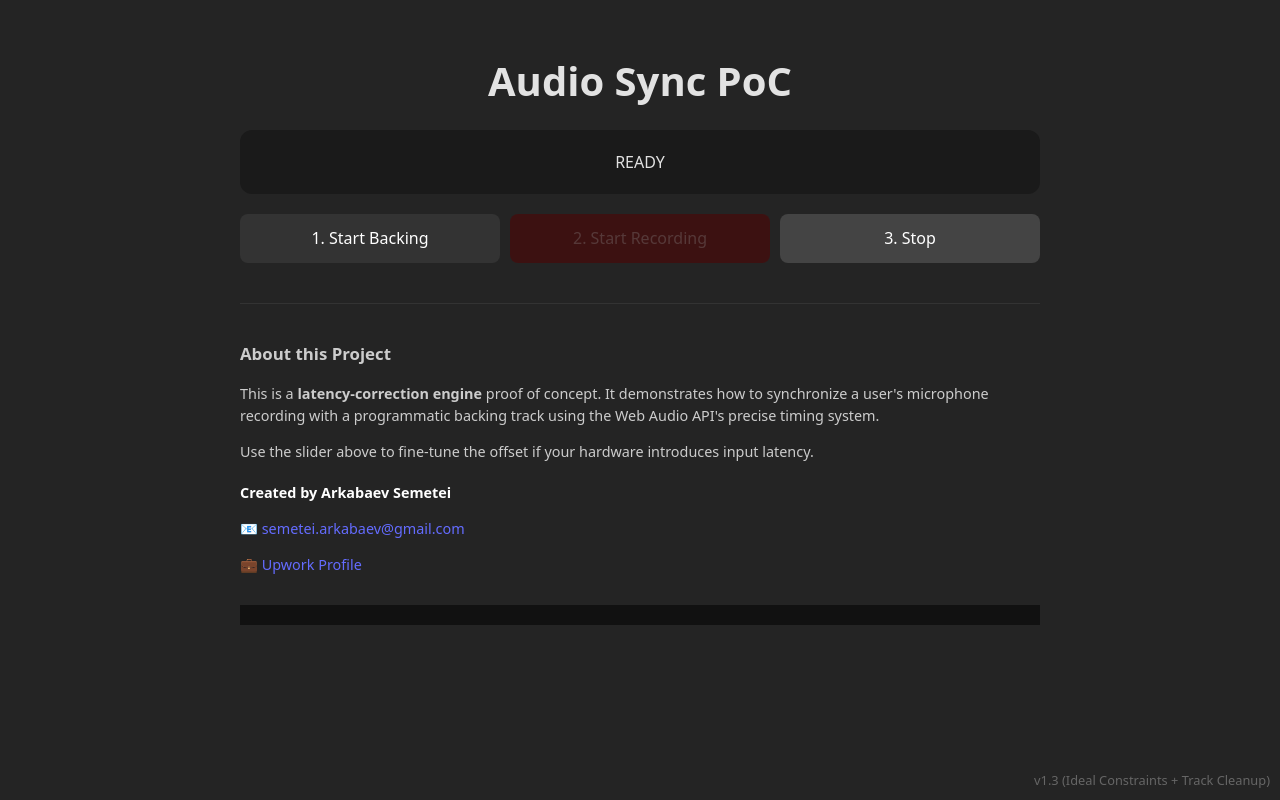
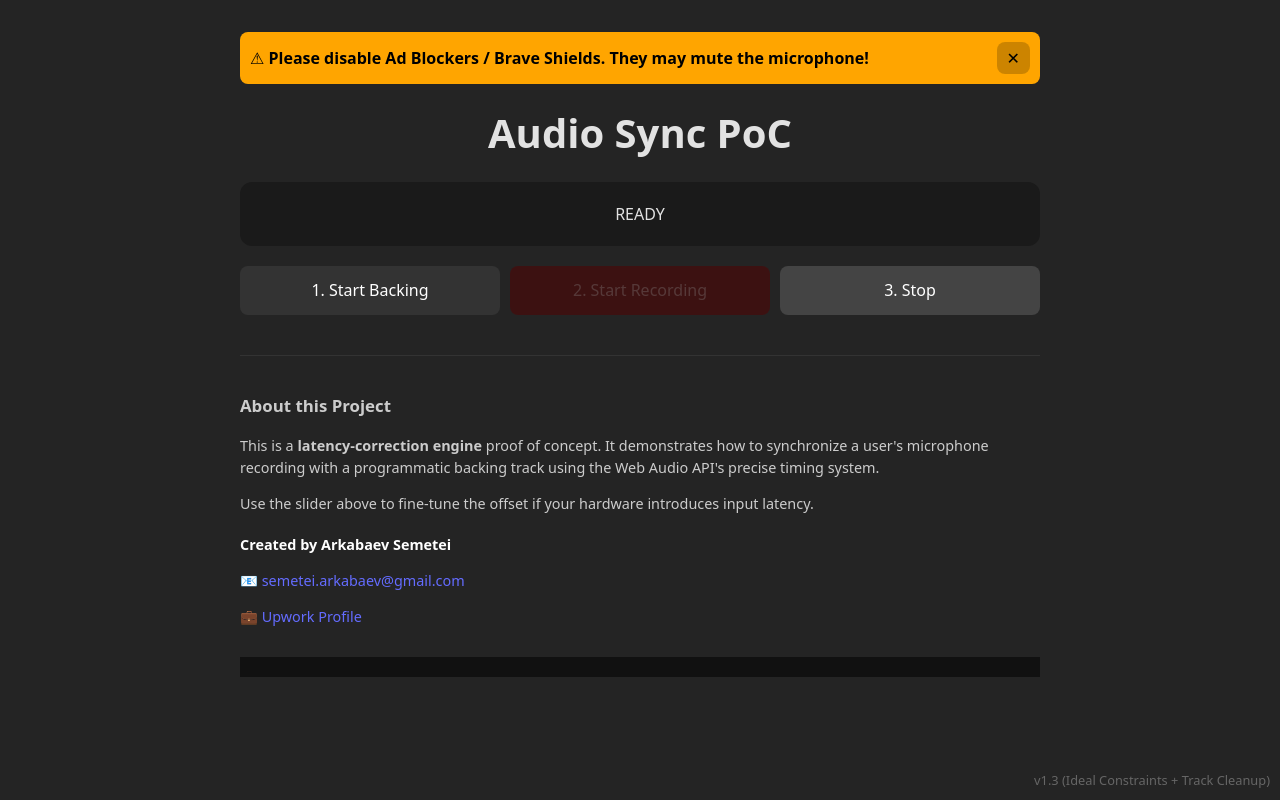
Before and after one commit to Tryharder782/audio-sync-poc, a React (Vite) app: page / in a window 1280 px wide. Built offline with nearby package versions, Linux system fonts and the light colour scheme.

Commit message:
Add ads warning

```diff
--- a/src/App.jsx
+++ b/src/App.jsx
@@ -227,6 +227,7 @@ function App() {
   const [manualOffset, setManualOffset] = useState(-80); // Default -80ms
   const [debugLog, setDebugLog] = useState([]);
   const [recordingBuffer, setRecordingBuffer] = useState(null);
+  const [showAdBlockWarning, setShowAdBlockWarning] = useState(true);
 
   // Audio Refs
   const audioCtxRef = useRef(null);
@@ -455,6 +456,38 @@ function App() {
 
   return (
     <div style={{ padding: '2rem', fontFamily: 'system-ui', maxWidth: '800px', margin: '0 auto' }}>
+
+      {showAdBlockWarning && (
+        <div style={{
+          backgroundColor: '#ffa500', // Orange
+          color: '#000',
+          padding: '10px',
+          borderRadius: '8px',
+          marginBottom: '20px',
+          textAlign: 'center',
+          fontWeight: 'bold',
+          display: 'flex',
+          justifyContent: 'space-between',
+          alignItems: 'center'
+        }}>
+          <span>⚠ Please disable Ad Blockers / Brave Shields. They may mute the microphone!</span>
+          <button
+            onClick={() => setShowAdBlockWarning(false)}
+            style={{
+              background: 'rgba(0,0,0,0.2)',
+              border: 'none',
+              color: '#000',
+              width: 'auto',
+              padding: '5px 10px',
+              marginLeft: '15px',
+              cursor: 'pointer'
+            }}
+          >
+            ✕
+          </button>
+        </div>
+      )}
+
       <h1>Audio Sync PoC</h1>
 
       <div className="card">
```
